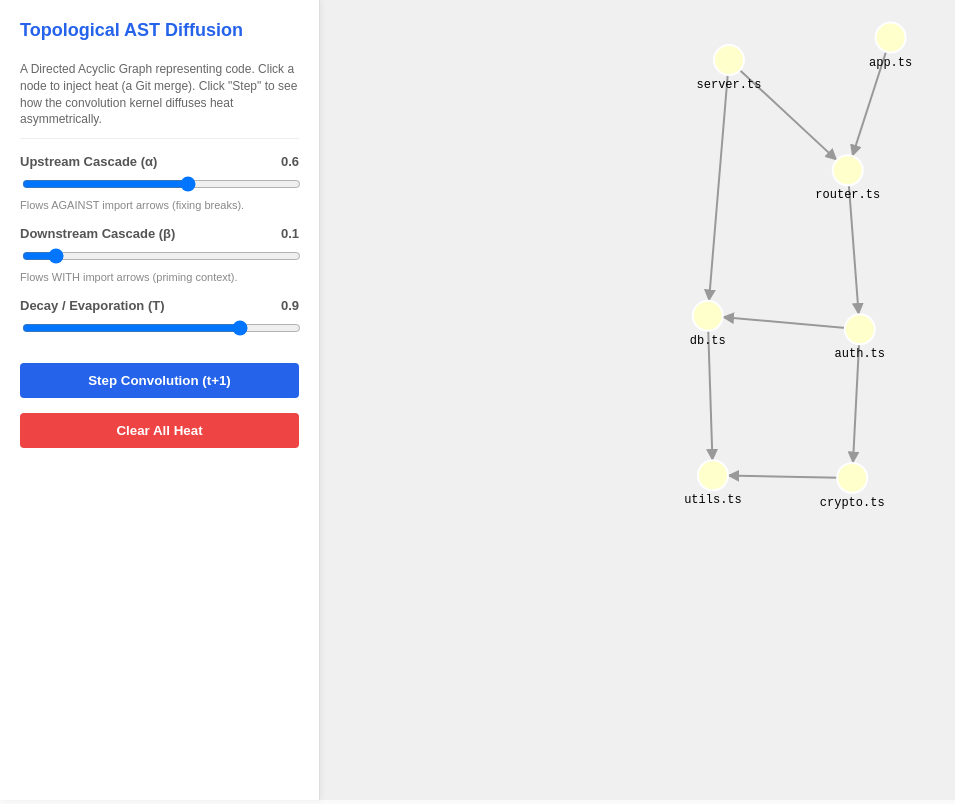
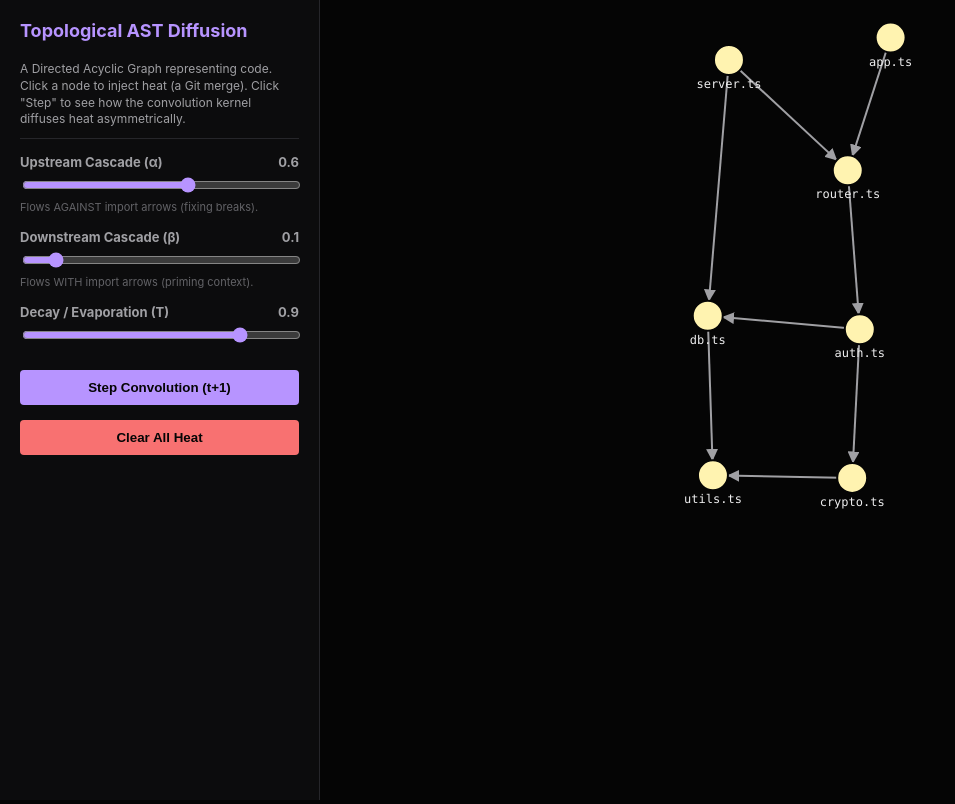
Before and after one commit to myrgic/eigen-form, a website: page apps/ast_diffusion/index.html in a window 1280 px wide. Shown: the whole page, without its empty margins (0-955 px from the left). Drawn offline with Linux system fonts and the light colour scheme.

Commit message:
ast_diffusion: restyle onto the design kit
Links src/panel/tokens.css and replaces every hardcoded hex in the
page (style block, inline spans/buttons, the arrow marker fill) with
kit custom properties: graphite --bg ground, --panel sidebar,
--accent/--alert chrome, --dim/--faint/--fg text. The controls stay
hand-rolled (frozen-golden apps are exempt from the declared-panel
contract, docs/params-panel-design.md, "Shell integration") but now
read the kit's tokens instead of imitating them.

The plotted heat value keeps a sequential magnitude ramp (never the
chrome accent, docs/design-kit.md "Hue is data or brand") but swaps
d3.interpolateYlOrRd for d3.interpolateHcl('#fff3b0', '#ff5a36'): the
stock ramp's hot end (~rgb(128,0,38), ~1.9:1 contrast) nearly
vanished into the new dark ground; the replacement stays in the same
warm "heat" hue family at >6:1 contrast across the whole domain.

sw.js's CACHE_NAME bumps v1 -> v2 so the cache-first service worker
actually serves this to anyone who already installed the old page,
instead of serving the pre-restyle copy forever.

```diff
--- a/apps/ast_diffusion/index.html
+++ b/apps/ast_diffusion/index.html
@@ -5,23 +5,26 @@
     <meta name="viewport" content="width=device-width, initial-scale=1.0">
     <title>AST Topological Convolution Kernel</title>
     <link rel="manifest" href="manifest.webmanifest">
+    <link rel="stylesheet" href="../../src/panel/tokens.css">
     <script src="vendor/d3.v7.min.js"></script>
     <style>
-        body { margin: 0; padding: 0; background: #fafafa; color: #333; font-family: sans-serif; overflow: hidden; display: flex; height: 100vh; }
-        #sidebar { width: 320px; background: #fff; padding: 20px; box-sizing: border-box; display: flex; flex-direction: column; gap: 15px; border-right: 1px solid #ddd; box-shadow: 2px 0 5px rgba(0,0,0,0.05); z-index: 10; }
-        #canvas-container { flex: 1; position: relative; background: #f0f0f0; }
-        h2 { margin: 0 0 5px 0; font-size: 18px; color: #2563eb; }
+        :root { color-scheme: dark; }
+        body { margin: 0; padding: 0; background: var(--bg); color: var(--fg); font-family: var(--sans); overflow: hidden; display: flex; height: 100vh; }
+        #sidebar { width: 320px; background: var(--panel); padding: 20px; box-sizing: border-box; display: flex; flex-direction: column; gap: 15px; border-right: 1px solid var(--line); z-index: 10; }
+        #canvas-container { flex: 1; position: relative; background: var(--bg); }
+        h2 { margin: 0 0 5px 0; font-size: 18px; color: var(--accent); }
         .control-group { display: flex; flex-direction: column; gap: 5px; }
-        label { font-size: 13px; color: #555; display: flex; justify-content: space-between; font-weight: bold; }
-        input[type=range] { width: 100%; }
-        p.desc { font-size: 12px; color: #666; line-height: 1.4; margin: 0; padding-bottom: 10px; border-bottom: 1px solid #eee; }
-        button { padding: 10px; background: #2563eb; color: #fff; border: none; border-radius: 4px; cursor: pointer; font-weight: bold; transition: background 0.2s; }
-        button:hover { background: #1d4ed8; }
+        label { font-size: 13px; color: var(--dim); display: flex; justify-content: space-between; font-weight: bold; }
+        input[type=range] { width: 100%; accent-color: var(--accent); }
+        p.desc { font-size: 12px; color: var(--dim); line-height: 1.4; margin: 0; padding-bottom: 10px; border-bottom: 1px solid var(--line); }
+        button { padding: 10px; background: var(--accent); color: var(--bg); border: none; border-radius: var(--radius-1); cursor: pointer; font-weight: bold; transition: filter 0.2s; }
+        button:hover { filter: brightness(1.15); }
+        #btn-reset { background: var(--alert); color: var(--bg); }
 
-        .node-circle { stroke: #fff; stroke-width: 2px; transition: fill 0.3s, r 0.3s; cursor: pointer; }
-        .node-circle:hover { stroke: #000; }
-        .link-path { fill: none; stroke: #999; stroke-width: 2px; }
-        .node-label { font-size: 12px; font-family: monospace; pointer-events: none; text-anchor: middle; dy: 25; }
+        .node-circle { stroke: var(--bg); stroke-width: 2px; transition: fill 0.3s, r 0.3s; cursor: pointer; }
+        .node-circle:hover { stroke: var(--fg); }
+        .link-path { fill: none; stroke: var(--dim); stroke-width: 2px; }
+        .node-label { font-size: 12px; font-family: var(--mono); fill: var(--fg); pointer-events: none; text-anchor: middle; dy: 25; }
     </style>
 </head>
 <body>
@@ -33,13 +36,13 @@
     <div class="control-group">
         <label>Upstream Cascade (α) <span id="val-alpha">0.6</span></label>
         <input type="range" id="ctrl-alpha" min="0" max="1" step="0.05" value="0.6">
-        <span style="font-size: 11px; color:#888;">Flows AGAINST import arrows (fixing breaks).</span>
+        <span style="font-size: 11px; color:var(--faint);">Flows AGAINST import arrows (fixing breaks).</span>
     </div>
 
     <div class="control-group">
         <label>Downstream Cascade (β) <span id="val-beta">0.1</span></label>
         <input type="range" id="ctrl-beta" min="0" max="1" step="0.05" value="0.1">
-        <span style="font-size: 11px; color:#888;">Flows WITH import arrows (priming context).</span>
+        <span style="font-size: 11px; color:var(--faint);">Flows WITH import arrows (priming context).</span>
     </div>
 
     <div class="control-group">
@@ -48,7 +51,7 @@
     </div>
 
     <button id="btn-step" style="margin-top:10px;">Step Convolution (t+1)</button>
-    <button id="btn-reset" style="background:#ef4444;">Clear All Heat</button>
+    <button id="btn-reset">Clear All Heat</button>
 </div>
 
 <div id="canvas-container"></div>
@@ -106,7 +109,7 @@
         .attr('refX', 22).attr('refY', 0)
         .attr('markerWidth', 6).attr('markerHeight', 6)
         .attr('orient', 'auto')
-        .append('path').attr('d', 'M0,-5L10,0L0,5').attr('fill', '#999');
+        .append('path').attr('d', 'M0,-5L10,0L0,5').attr('fill', 'var(--dim)');
 
     const g = svg.append('g');
 
@@ -118,7 +121,13 @@
     const nodeGroup = g.selectAll(".node")
         .data(nodes).enter().append("g");
 
-    const colorScale = d3.scaleSequential(d3.interpolateYlOrRd).domain([0, 5]);
+    // Sequential magnitude ramp (measured quantity, never the chrome accent —
+    // docs/design-kit.md, "Hue is data or brand"). The stock d3.interpolateYlOrRd
+    // darkens toward a maroon (~rgb(128,0,38), ~1.9:1 contrast) at the top of the
+    // domain, which nearly vanishes into the kit's near-black ground (--bg
+    // #050505); this anchors the same warm-hue "heat" ramp between a pale straw
+    // and a bright orange-red so every value in [0, 5] stays legible on dark.
+    const colorScale = d3.scaleSequential(d3.interpolateHcl('#fff3b0', '#ff5a36')).domain([0, 5]);
 
     const nodeCircle = nodeGroup.append("circle")
         .attr("class", "node-circle")
--- a/apps/ast_diffusion/sw.js
+++ b/apps/ast_diffusion/sw.js
@@ -2,7 +2,7 @@
 // Registered from this app's own index.html (see app.json provenance.changes),
 // scoped to this directory by default (no explicit scope option), so it can
 // never intercept requests for other apps or the hub shell.
-const CACHE_NAME = 'ast-diffusion-v1';
+const CACHE_NAME = 'ast-diffusion-v2';
 const ASSETS = [
   './index.html',
   './manifest.webmanifest',
```
